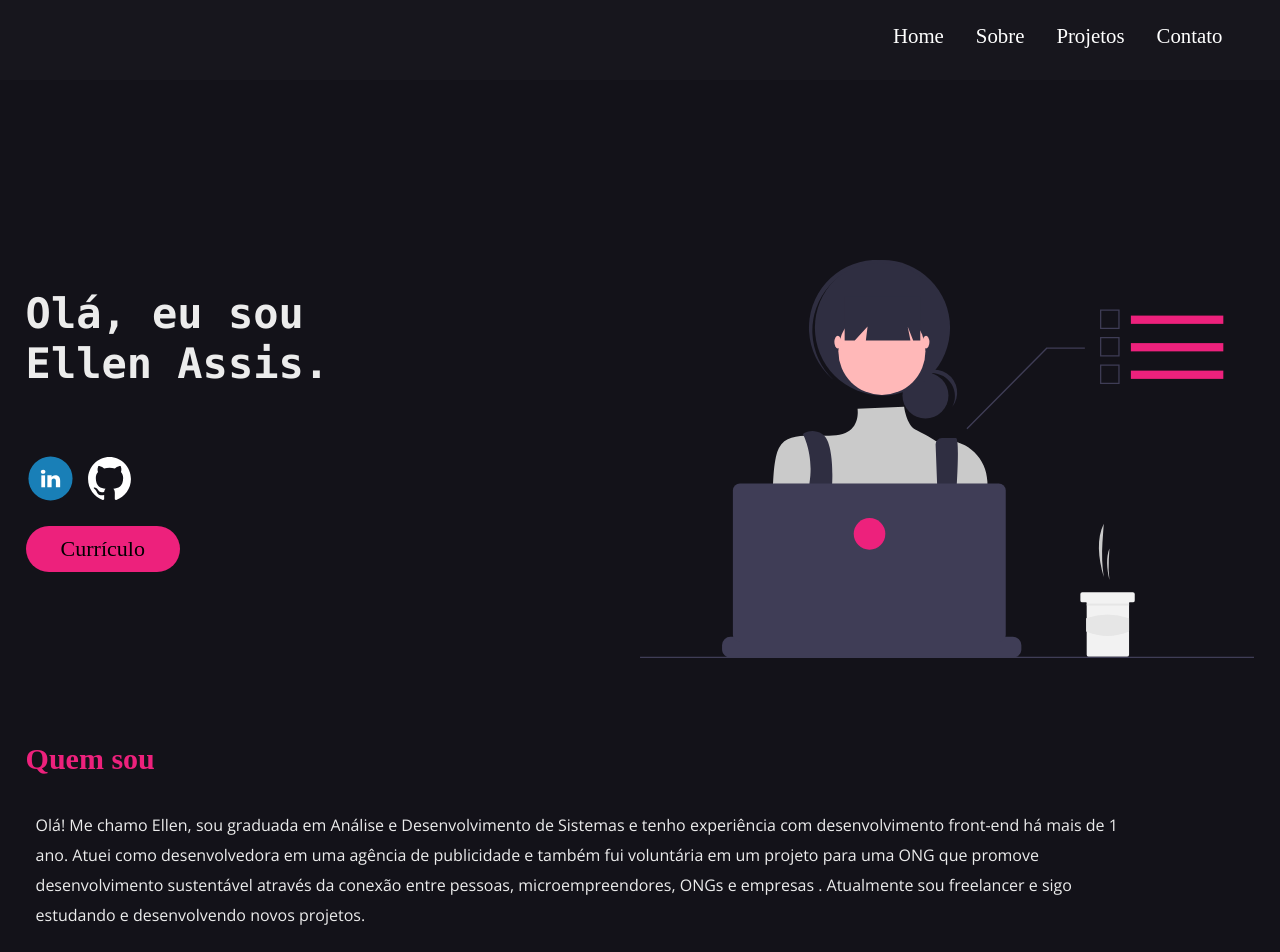
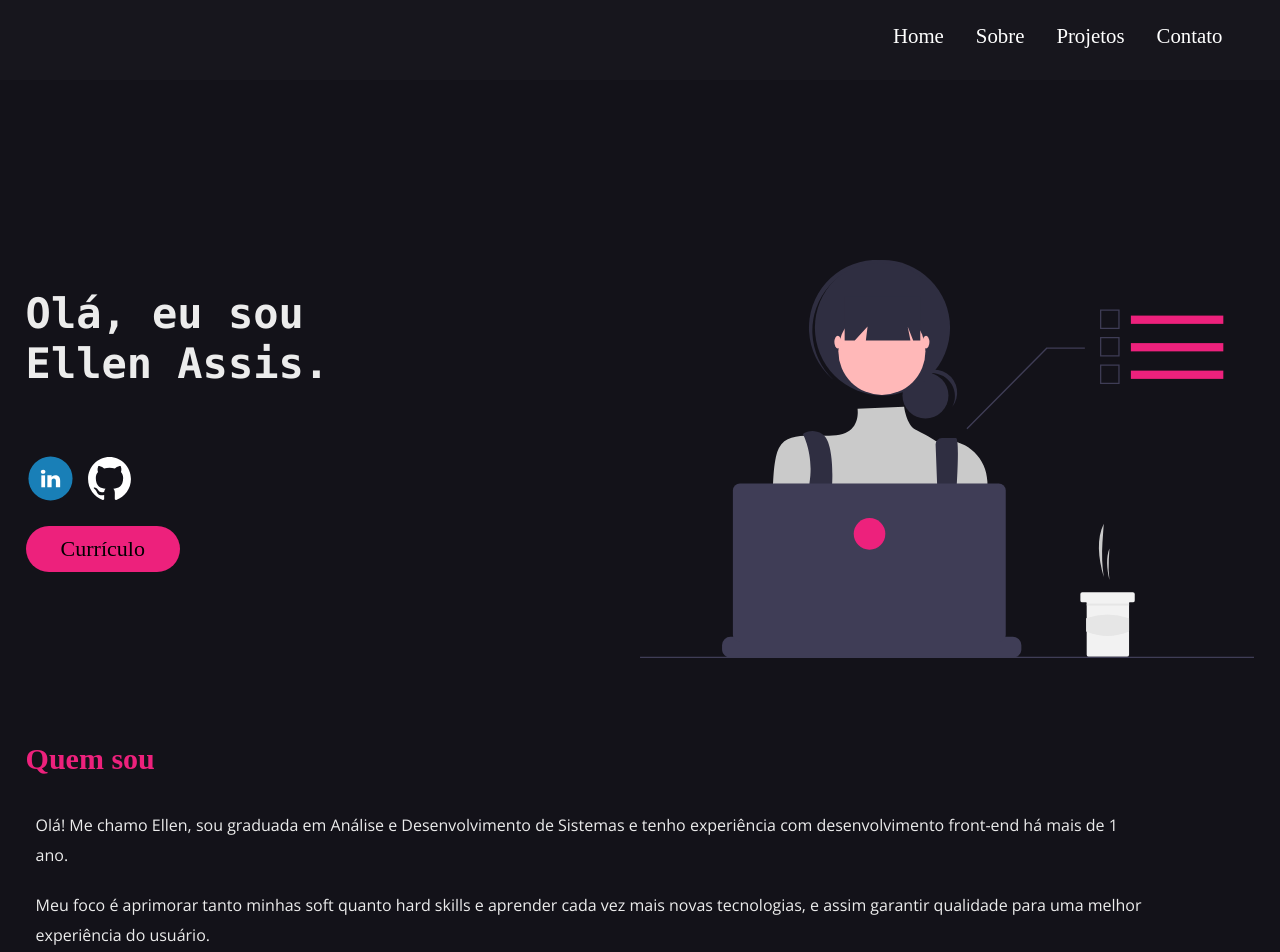
Before and after one commit to ellenassis/my-portfolio, a React (Create React App) app: page / in a window 1280 px wide. Shown: the top 952 px of the page. Built offline with nearby package versions, Linux system fonts and the light colour scheme.

Commit message:
fix: change about

```diff
--- a/src/components/About/index.jsx
+++ b/src/components/About/index.jsx
@@ -10,8 +10,7 @@ export default function About() {
         <p>
           Olá! Me chamo Ellen, sou graduada em Análise e Desenvolvimento de
           Sistemas e tenho experiência com desenvolvimento front-end há mais de
-          1 ano. Atuei como desenvolvedora em uma agência de publicidade e também fui voluntária em um projeto para uma ONG que promove desenvolvimento sustentável através da conexão entre pessoas, microempreendores, ONGs e empresas . Atualmente sou freelancer
-          e sigo estudando e desenvolvendo novos projetos.
+          1 ano.
         </p>
         <p>
           Meu foco é aprimorar tanto minhas soft quanto hard skills e
```
